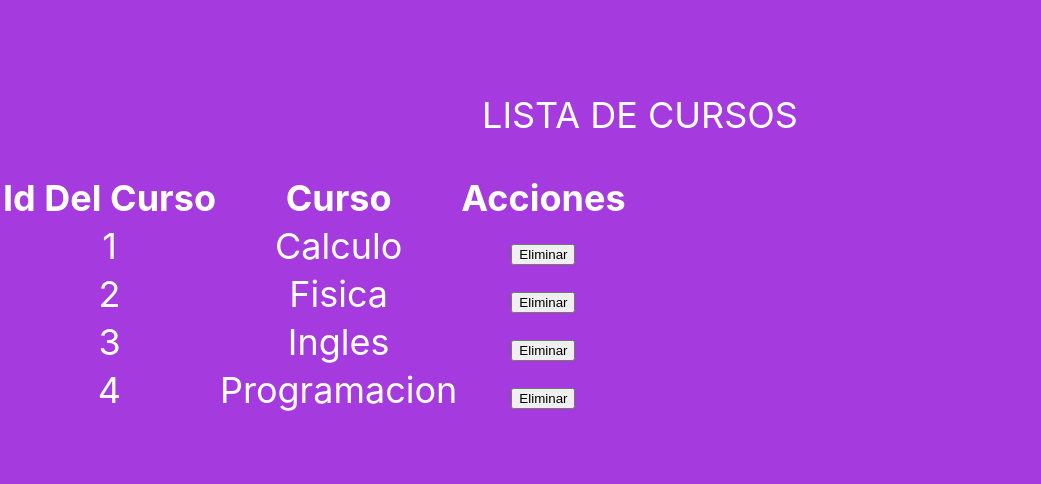
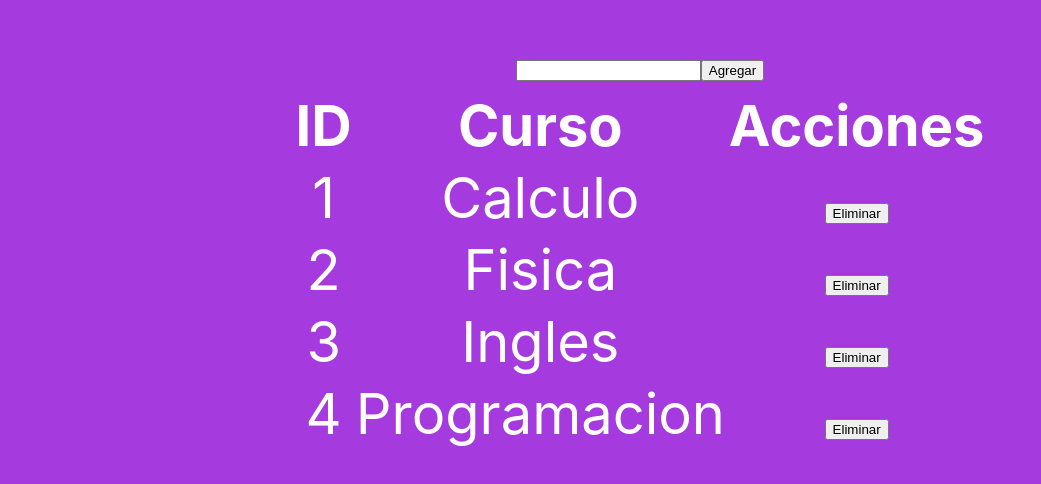
Before and after one commit to sebascastellanos/TareaPN2-2repuesto, a React (Create React App) app: page / in a window 1280 px wide. Shown: the part 164-648 px from the top of the page, without its empty margins (0-1041 px from the left). Built offline with nearby package versions, Linux system fonts and the light colour scheme.

Commit message:
Nuevo curso(sin validar)

```diff
--- a/src/App.css
+++ b/src/App.css
@@ -7,9 +7,9 @@
   min-height: 100vh;
   display: flex;
   flex-direction: column;
-  align-items: left;
+  align-items: center;
   justify-content: center;
-  font-size: calc(20px + 2vmin);
+  font-size: calc(40px + 2vmin);
   color: white;
 }
 
--- a/src/App.js
+++ b/src/App.js
@@ -1,3 +1,4 @@
+
 import React, { useState } from 'react';
 import logo from './logo.svg';
 import './App.css';
@@ -10,12 +11,20 @@ function App() {
     { id: 4, text: 'Programacion' },
   ]);
 
+  const [nuevoCurso, setNuevoCurso] = useState('');
 
-  const Eliminar = (id) => {
+  const agregarCurso = (evento) => {
+    evento.preventDefault();
+    const id = cursos.length + 1;
+    setCourses([...cursos, { id, text: nuevoCurso }]);
+
+    setNuevoCurso('');
+  };
+
+  const eliminarCurso = (id) => {
     const actualizarCursos = cursos.filter((curso) => curso.id !== id);
     setCourses(actualizarCursos);
   };
-
 
   const Items = ({ curso }) => {
     return (
@@ -23,29 +32,30 @@ function App() {
         <td>{curso.id}</td>
         <td>{curso.text}</td>
         <td>
-          <button onClick={() => Eliminar(curso.id)}>Eliminar</button>
+          <button onClick={() => eliminarCurso(curso.id)}>Eliminar</button>
         </td>
       </tr>
     );
   };
 
-
-
-
-
   return (
     <div className="App">
       <header className="App-header">
 
-        <p>
-          LISTA DE CURSOS
-        </p>
 
         <div>
-        <table>
+          <form onSubmit={agregarCurso}>
+            <input
+              type="text"
+              value={nuevoCurso}
+              onChange={(evento) => setNuevoCurso(evento.target.value)}
+            />
+            <button type="submit">Agregar</button>
+          </form>
+          <table>
             <thead>
               <tr>
-                <th>Id Del Curso</th>
+                <th>ID</th>
                 <th>Curso</th>
                 <th>Acciones</th>
               </tr>
```
